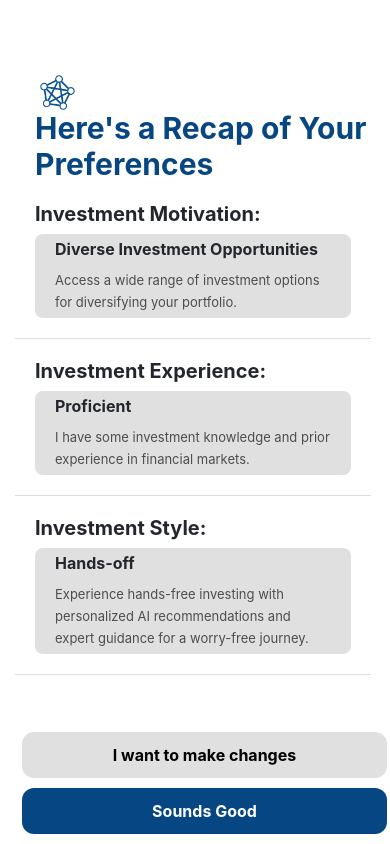
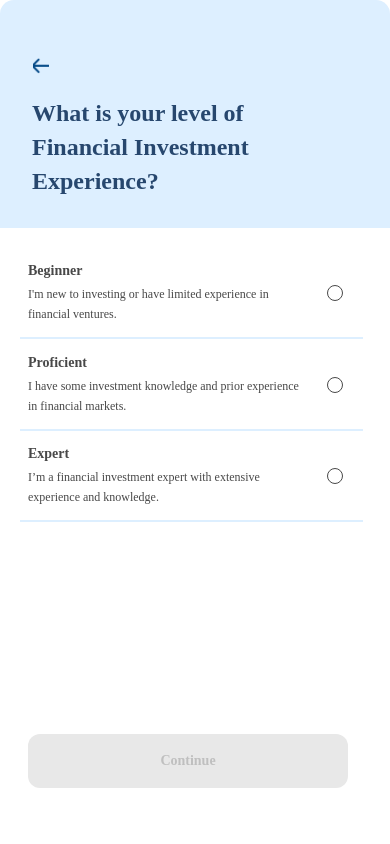
Before and after one commit to sehajveerd/ShopteraApp, a React Native app: screen / in a window 390 px wide. Built offline with nearby package versions, Linux system fonts and the light colour scheme.

Commit message:
fix conflict with package.json

```diff
--- a/App.js
+++ b/App.js
@@ -13,5 +13,5 @@ import RecapOfPreferences from "./pages/RecapOfPreferences";
 import LegalName from "./pages/LegalName";
 
 export default function App() {
-  return <RecapOfPreferences/>;
+  return <Questionnaire2 />;
 }
```
Also changed, not shown: package.json (+3 -6 lines), 1 other file (tests, documents, lock files or other folders).
